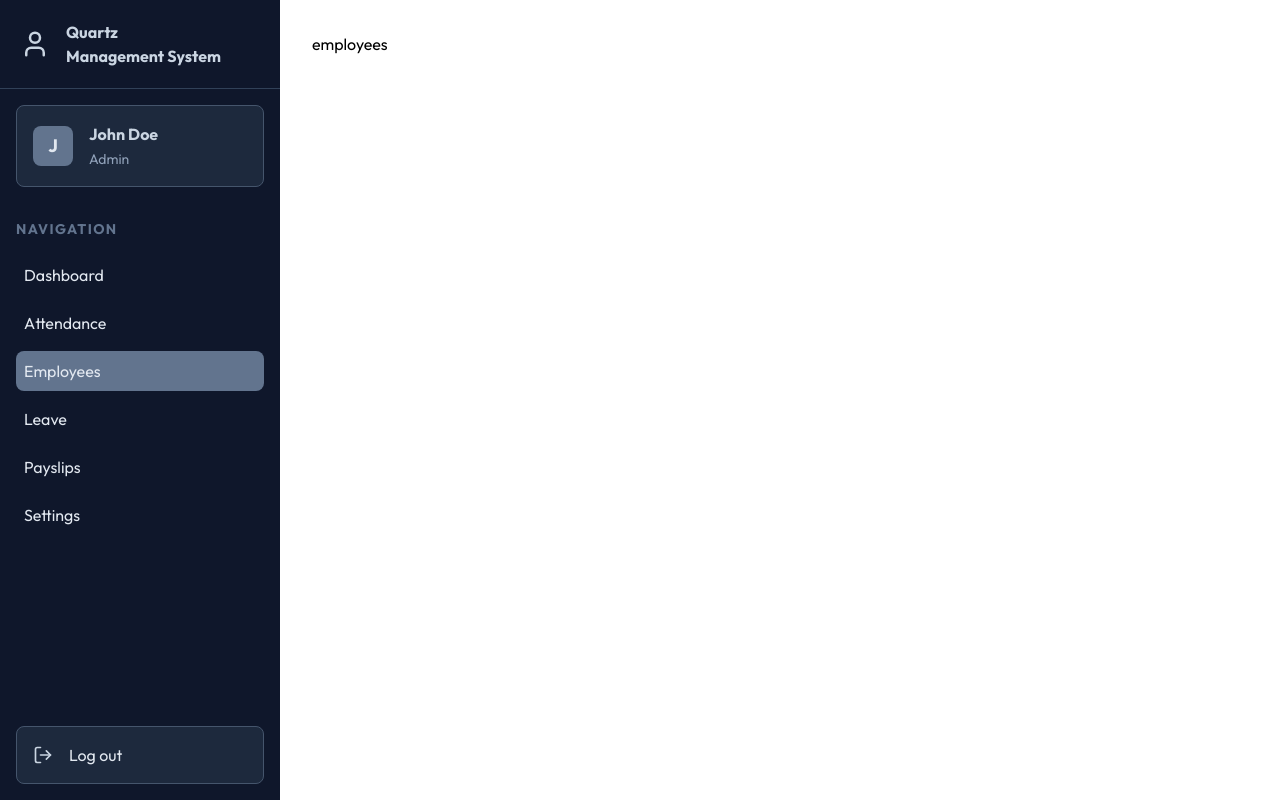
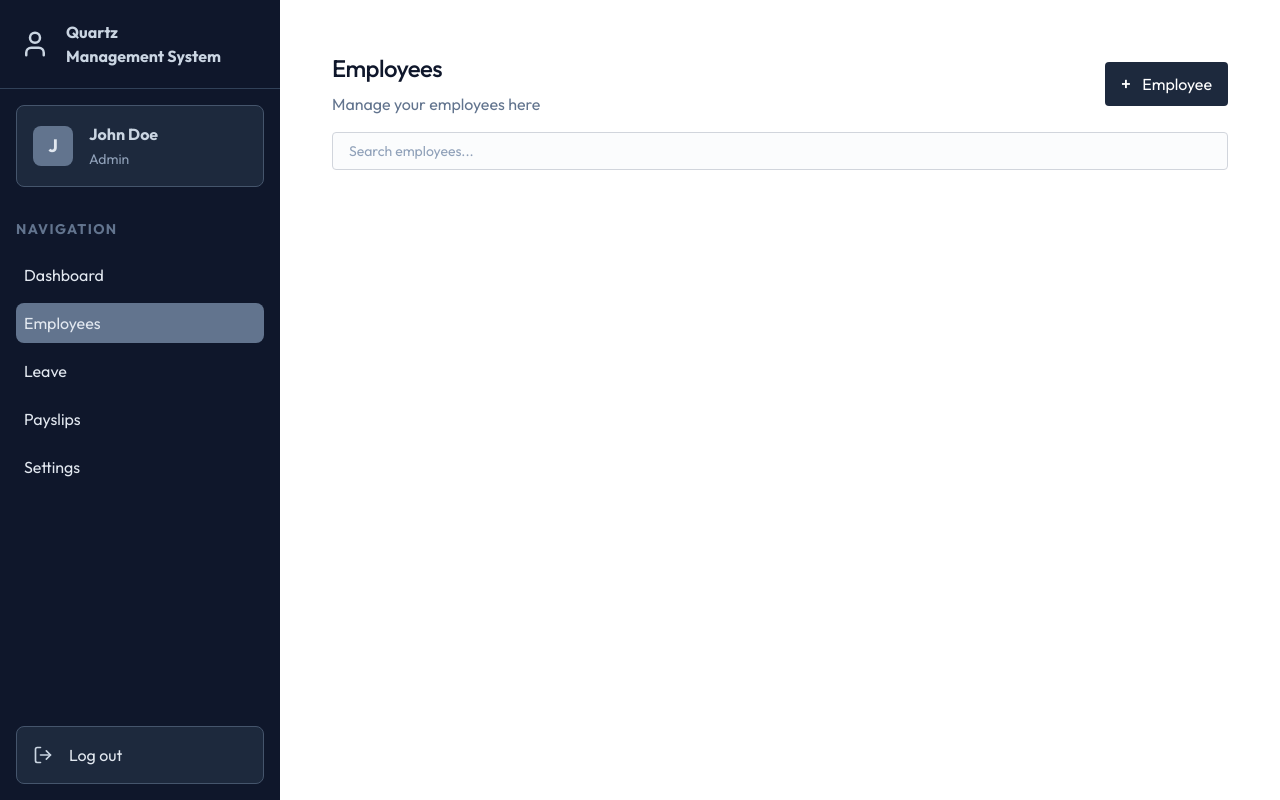
Before and after one commit to adnan-sami-dev/mern_ems, a React (Vite) app in the folder front_end/: page /employees in a window 1280 px wide. Built offline with nearby package versions, Linux system fonts and the light colour scheme.

Commit message:
started basic UI for Employees page

```diff
--- a/front_end/src/components/SideBarContent.jsx
+++ b/front_end/src/components/SideBarContent.jsx
@@ -5,7 +5,6 @@ import { Link, useNavigate } from 'react-router-dom'
 const SideBarContent = ({ username, role, pathname }) => {
     const navItems = [
         { name: "Dashboard", path: "/dashboard" },
-        { name: "Attendance", path: "/attendance" },
         { name: "Employees", path: "/employees", role: "ADMIN" }, // Only show for ADMIN
         { name: "Leave", path: "/leave" },
         { name: "Payslips", path: "/payslips" },
--- a/front_end/src/pages/employees.jsx
+++ b/front_end/src/pages/employees.jsx
@@ -1,8 +1,70 @@
-
+import {useState, useEffect, useCallback} from 'react'
+import {dummyAdminDashboardData} from '../assets/assets'
 
 const EmployeesPage = () => {
+  const [employees, setEmployees] = useState([])
+  const [loading, setLoading] = useState(true)
+  const [searchTerm, setSearchTerm] = useState('')
+  const [selectedDept, setSelectedDept] = useState('All')
+
+  // useCallback() memoizes the function so that it doesn't get recreated on every render,
+  // which can help with performance if the function is passed down to child components
+  // or used in dependencies of useEffect.
+  /*
+      Don't use useCallback() :
+      . one time data fetching
+      . when not passing the function to child components
+      . when the function is not used in dependencies of useEffect
+      . when the function isn't being used outside useEffect
+  */
+  const fetchEmployees = useCallback(async() => {
+    setLoading(true)
+    setEmployees(dummyAdminDashboardData)
+    setTimeout(() => {
+      setLoading(false)
+    }, 1000)
+  })
+
+  /*
+      Don't use useEffect if:
+      . you only need to fetch data through a button click or some other user interaction
+  */
+  useEffect(() => {
+    // Fetch employees data
+    fetchEmployees()
+  }, [])
+
   return (
-    <div>employees</div>
+    <div className="animate-fade-in p-5">
+      {/* Header */}
+      <div className="flex flex-col gap-5 lg:flex-row justify-between items-center mb-7 lg:mb-4 mt-10 lg:mt-0">
+        <div className="flex flex-col gap-1 items-center lg:items-start">
+          <h1 className="page-title">
+            Employees
+          </h1>
+          <p className="page-subtitle">
+            Manage your employees here
+          </p>
+        </div>
+        <button className="bg-slate-800 text-white px-4 py-2 rounded hover:bg-slate-700 cursor-pointer transition-colors duration-300">
+          <span className="mr-2 font-medium text-lg">+</span> Employee
+        </button>
+      </div>
+
+      {/* Search */}
+      <div className="flex items-center mb-4">
+        <input
+          type="text"
+          placeholder="Search employees..."
+          className="border border-gray-300 rounded py-2 px-4 focus:outline-none focus:ring-2 focus:ring-blue-500"
+          value={searchTerm}
+          onChange={(e) => setSearchTerm(e.target.value)}
+        />
+      </div>
+
+      {/* Employee Grid */}
+
+    </div>
   )
 }
 
```
